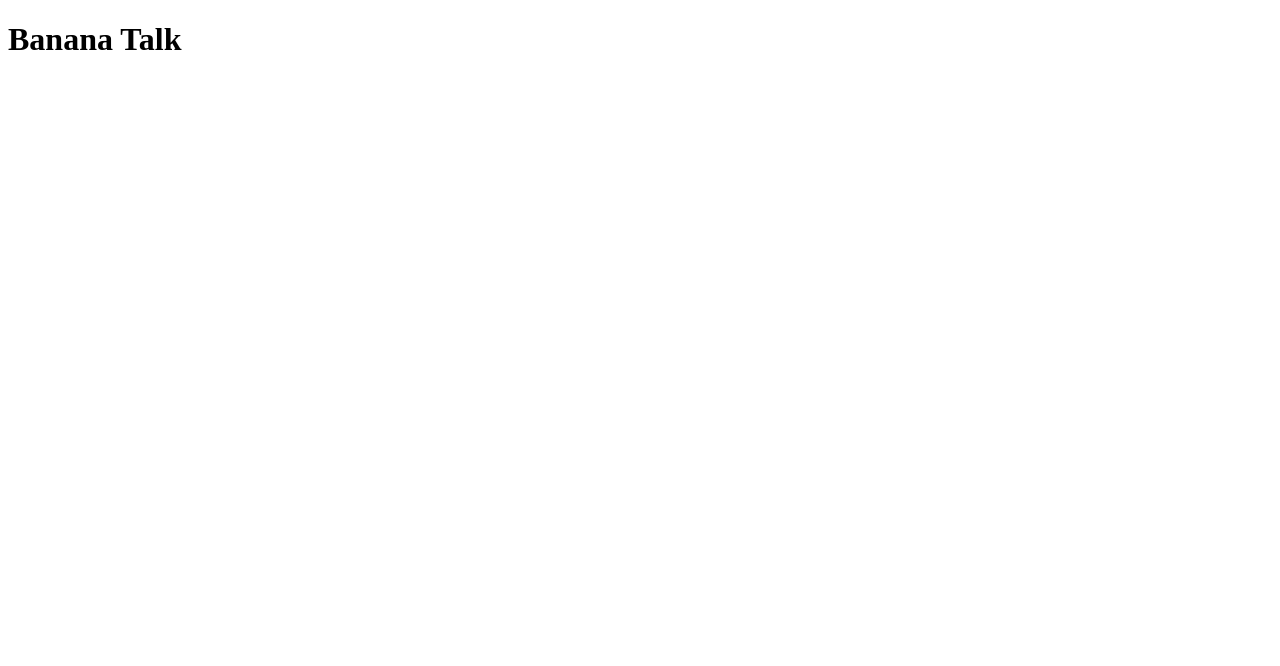
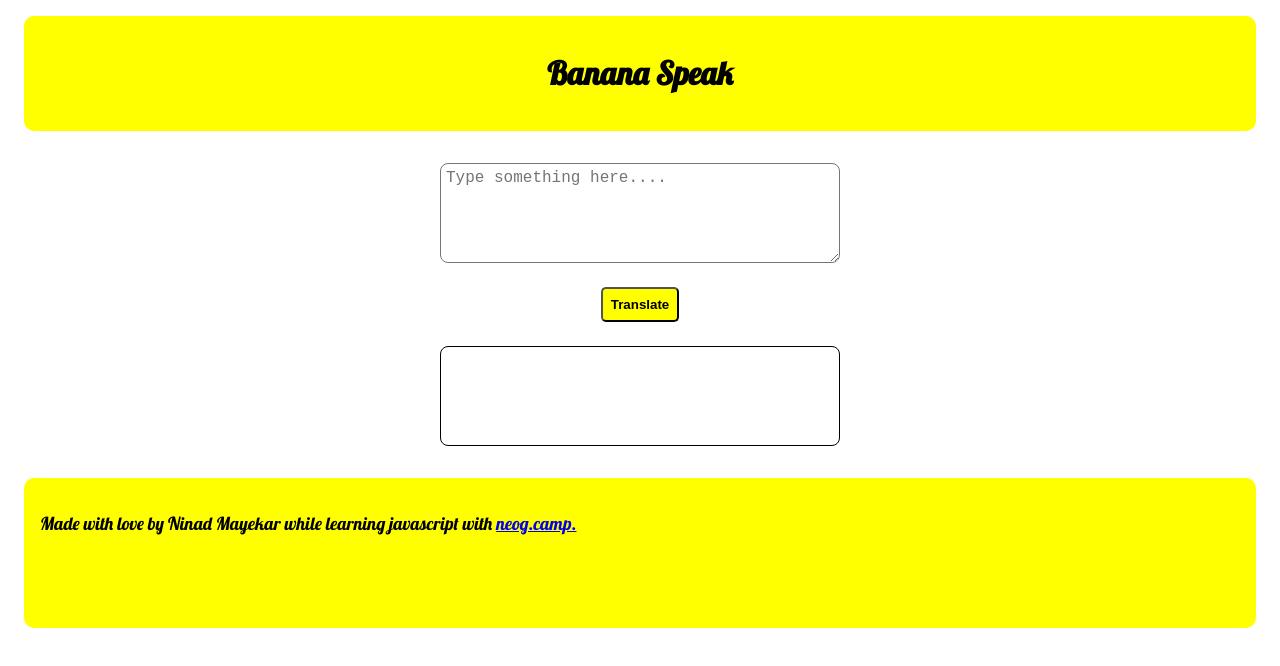
Before and after one commit to AwsmNinad25/neogcamp-translate-speech, a plain HTML site: page index.html in a window 1280 px wide. Drawn offline with Linux system fonts and the light colour scheme.

Commit message:
created: styles.css and updated index.html

```diff
--- /dev/null
+++ b/css/styles.css
@@ -0,0 +1,56 @@
+@import url('https://fonts.googleapis.com/css2?family=Lobster&display=swap');
+*{
+    box-sizing: border-box;
+}
+body{
+    font-family: Lobster;
+}
+.header-container{
+        background-color: yellow;
+        padding: 1rem;
+        margin: 1rem;
+        border-radius: 10px;
+}
+.heading{
+    text-align: center;
+    color: black;
+}
+.body-container{
+    display: flex;
+    flex-direction: column;
+    align-items: center;
+    justify-content: center;
+}
+.text-area{
+    height: 100px;
+    width: 400px;
+    padding: 5px;
+    margin: 1rem;
+    border-radius: 8px;
+    font-size: large;
+}
+.translate-button{
+    background-color: yellow;
+    font-weight: bold;
+    border-radius: 5px;
+    padding: 1vh;
+    margin: 1vh;
+    text-align: center;
+}
+.translate-area{
+    border: 1px solid;
+    height: 100px;
+    width: 400px;
+    padding: 5px;
+    margin: 1rem;
+    border-radius: 8px;
+    font-size: large;
+}
+.footer-container{
+    background-color: yellow;
+        padding: 1rem;
+        margin: 1rem;
+        border-radius: 10px;
+        height: 150px;
+        font-size: large;
+}
--- a/index.html
+++ b/index.html
@@ -4,10 +4,20 @@
     <meta charset="UTF-8">
     <meta http-equiv="X-UA-Compatible" content="IE=edge">
     <meta name="viewport" content="width=device-width, initial-scale=1.0">
+    <link rel="stylesheet" href="css/styles.css">
     <title>banana speak</title>
 </head>
 <body>
-    <h1>Banana Talk</h1>
-
+    <div class="header-container">
+        <h1 class = "heading">Banana Speak</h1>
+    </div>
+    <div class = "body-container">
+    <textarea class="text-area" placeholder="Type something here...."></textarea>
+    <button class = "translate-button">Translate</button>
+    <div class = "translate-area">
+    </div>
+    </div>
+    <footer class="footer-container"><p>Made with love by Ninad Mayekar while learning javascript with <a href="https://neog.camp">neog.camp.</a></p>
+    </footer>
 </body>
 </html>
```
